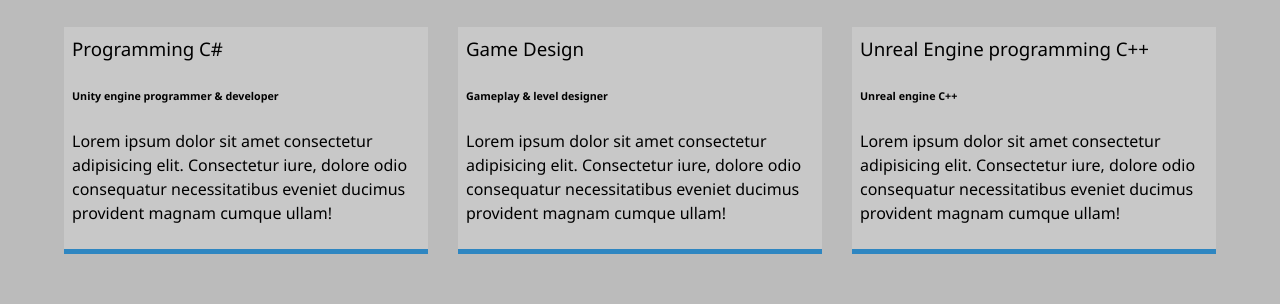
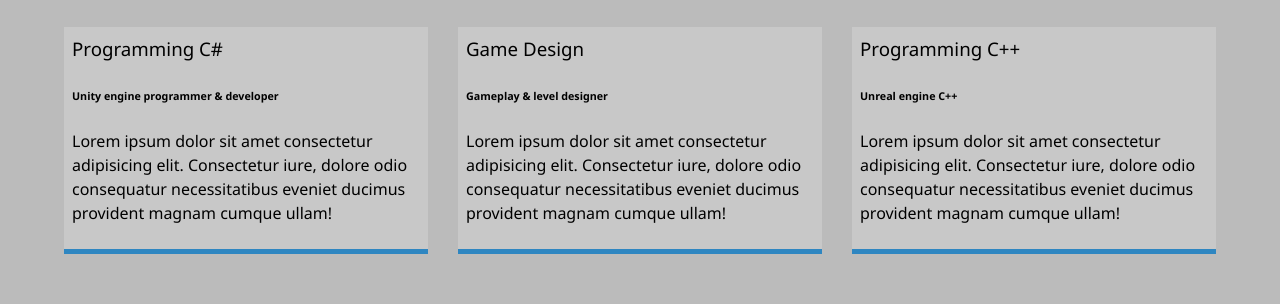
Before and after one commit to blakegibbs/portfolio, a website: page dist/about.html in a window 1280 px wide. Shown: the part 556-860 px from the top of the page. Drawn offline with Linux system fonts and the light colour scheme.

Commit message:
changed descriptions

```diff
--- a/dist/about.html
+++ b/dist/about.html
@@ -65,17 +65,18 @@
                 <p>Lorem ipsum dolor sit amet consectetur adipisicing elit. Consectetur iure, dolore odio consequatur necessitatibus eveniet ducimus provident magnam cumque ullam!</p>
             </div>
 
+            <div class="job job-3">
+                <h3>Programming C++</h3>
+                <h6>Unreal engine C++</h6>
+                <p>Lorem ipsum dolor sit amet consectetur adipisicing elit. Consectetur iure, dolore odio consequatur necessitatibus eveniet ducimus provident magnam cumque ullam!</p>
+            </div>
+
             <div class="job job-2">
                 <h3>Game Design</h3>
                 <h6>Gameplay & level designer</h6>
                 <p>Lorem ipsum dolor sit amet consectetur adipisicing elit. Consectetur iure, dolore odio consequatur necessitatibus eveniet ducimus provident magnam cumque ullam!</p>
             </div>
 
-            <div class="job job-3">
-                <h3>Unreal Engine programming C++</h3>
-                <h6>Unreal engine C++</h6>
-                <p>Lorem ipsum dolor sit amet consectetur adipisicing elit. Consectetur iure, dolore odio consequatur necessitatibus eveniet ducimus provident magnam cumque ullam!</p>
-            </div>
         </div>
     </main>
 
```
